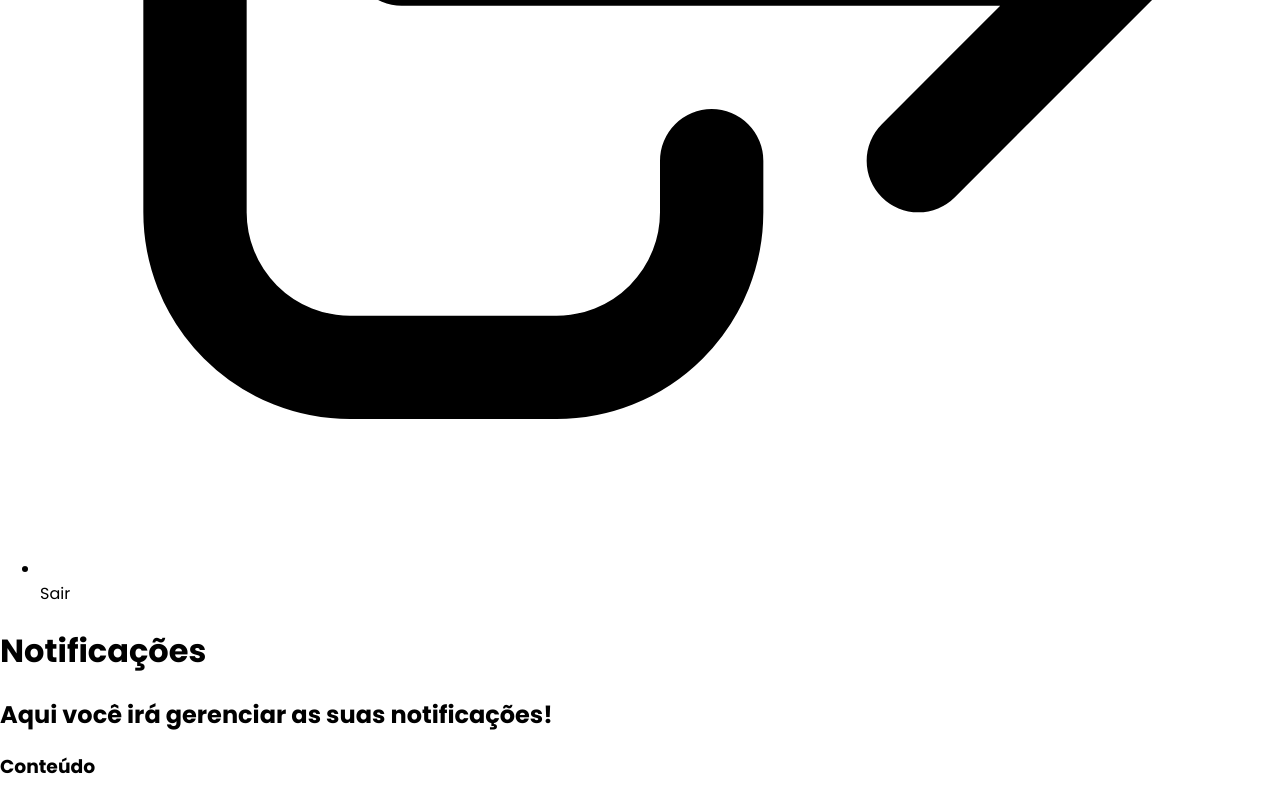
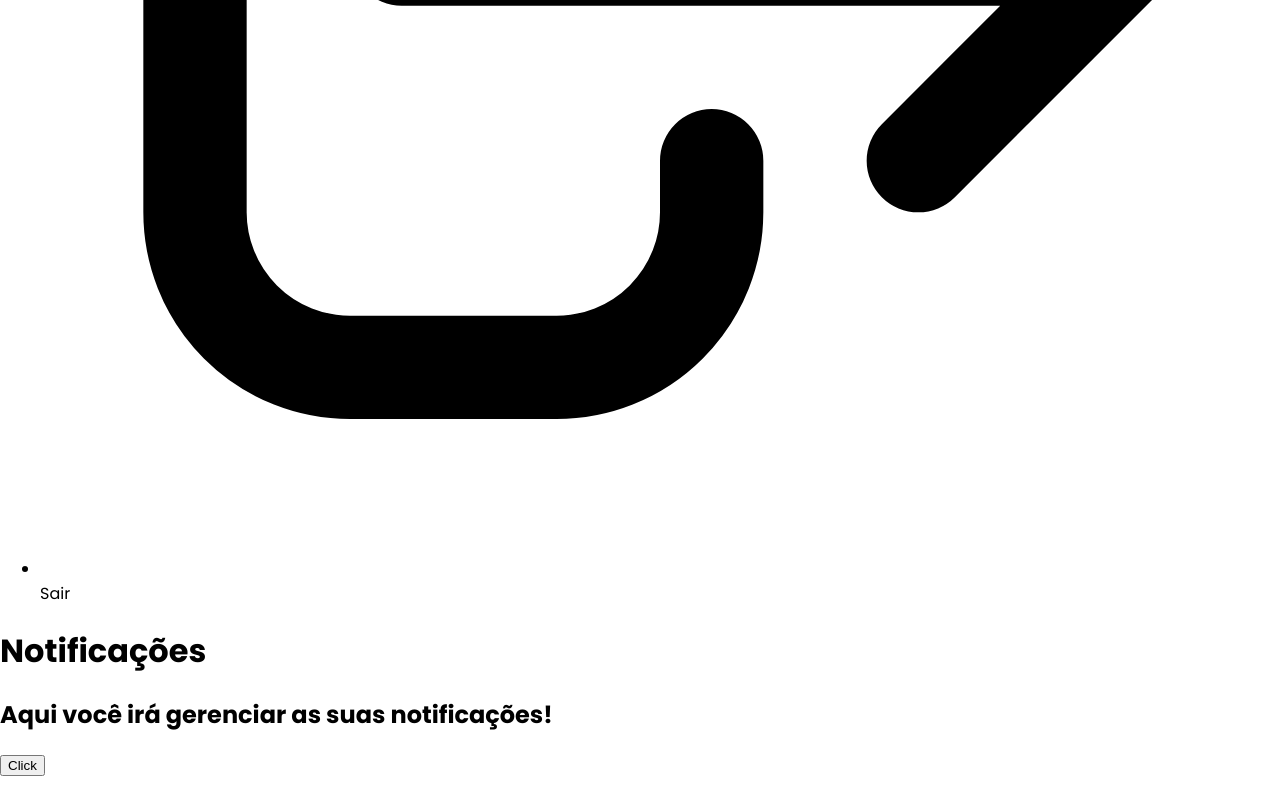
Before and after one commit to marcelo-rafael/next-admin-template, a Next.js app: page /notificacoes in a window 1280 px wide. Shown: the part 4514-5314 px from the top of the page. After the commit the page ends 5291 px from the top, so only its background shows below. Built offline with nearby package versions, Linux system fonts and the light colour scheme.

Commit message:
Context API

```diff
--- a/src/components/template/Layout.tsx
+++ b/src/components/template/Layout.tsx
@@ -1,3 +1,4 @@
+import useAppData from '../../data/hook/useAppData';
 import Cabecalho from './Cabecalho';
 import Conteudo from './Conteudo';
 import MenuLateral from './MenuLateral';
@@ -9,8 +10,10 @@
 }
 
 export default function Layout(props: LayoutProps) {
+  const { tema} = useAppData()
+
   return(
-    <div className={`dark flex h-screen w-screen`}>
+    <div className={`${tema} flex h-screen w-screen`}>
       <MenuLateral />
       <div className={`
         flex flex-col w-full p-7
--- /dev/null
+++ b/src/data/context/AppContext.tsx
@@ -0,0 +1,27 @@
+import { createContext, useState } from 'react';
+
+type Tema = 'dark' | ''
+
+interface AppContextProps {
+  tema?: Tema
+  alternarTema?: () => void
+}
+
+const AppContext = createContext<AppContextProps>({})
+
+export function AppProvider(props) {
+  const [tema, setTema] = useState<Tema>('')
+
+  function alternarTema() {
+    setTema(tema === '' ? 'dark' : '')
+  }
+
+  return (
+    <AppContext.Provider value={{ tema, alternarTema }}>
+      {props.children}
+    </AppContext.Provider>
+  )
+}
+
+export default AppContext
+export const AppConsumer = AppContext.Consumer
--- /dev/null
+++ b/src/data/hook/useAppData.ts
@@ -0,0 +1,6 @@
+import { useContext } from 'react';
+import AppContext from '../context/AppContext';
+
+const useAppData = () => useContext(AppContext)
+
+export default useAppData
--- a/src/pages/_app.tsx
+++ b/src/pages/_app.tsx
@@ -1,8 +1,13 @@
 import '../styles/globals.css'
 import 'tailwindcss/tailwind.css'
+import { AppProvider } from '../data/context/AppContext'
 
 function MyApp({ Component, pageProps }) {
-  return <Component {...pageProps} />
+  return (
+    <AppProvider>
+      <Component {...pageProps} />
+    </AppProvider>
+  )
 }
 
 export default MyApp
--- a/src/pages/notificacoes.tsx
+++ b/src/pages/notificacoes.tsx
@@ -1,9 +1,12 @@
 import Layout from '../components/template/Layout';
+import useAppData from '../data/hook/useAppData';
 
 export default function Notificacoes() {
+  const { alternarTema} = useAppData()
+
   return (
     <Layout titulo='Notificações' subtitulo='Aqui você irá gerenciar as suas notificações!'>
-      <h3>Conteúdo</h3>
+      <button onClick={alternarTema}>Click</button>
     </Layout>
   )
 }
```
